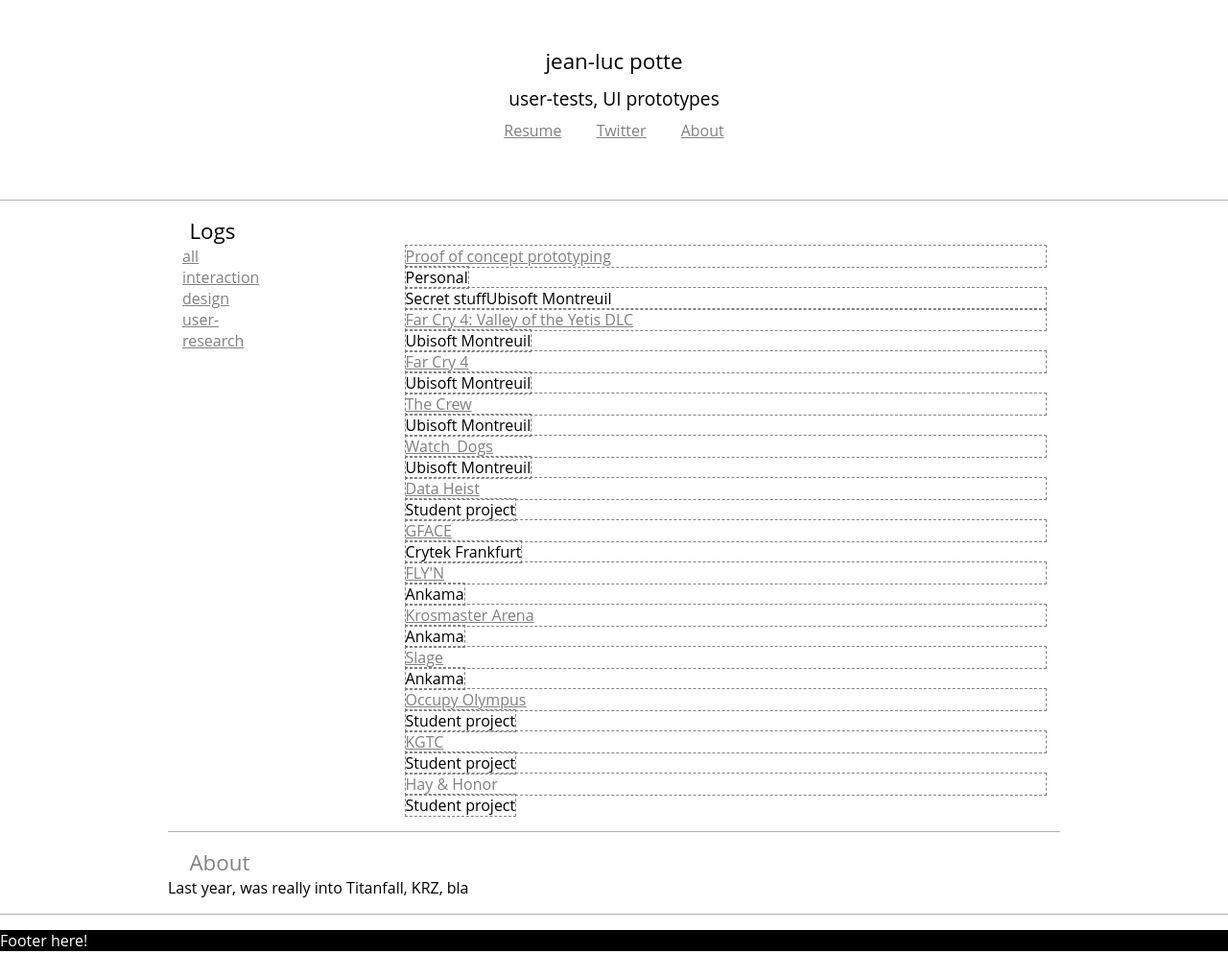
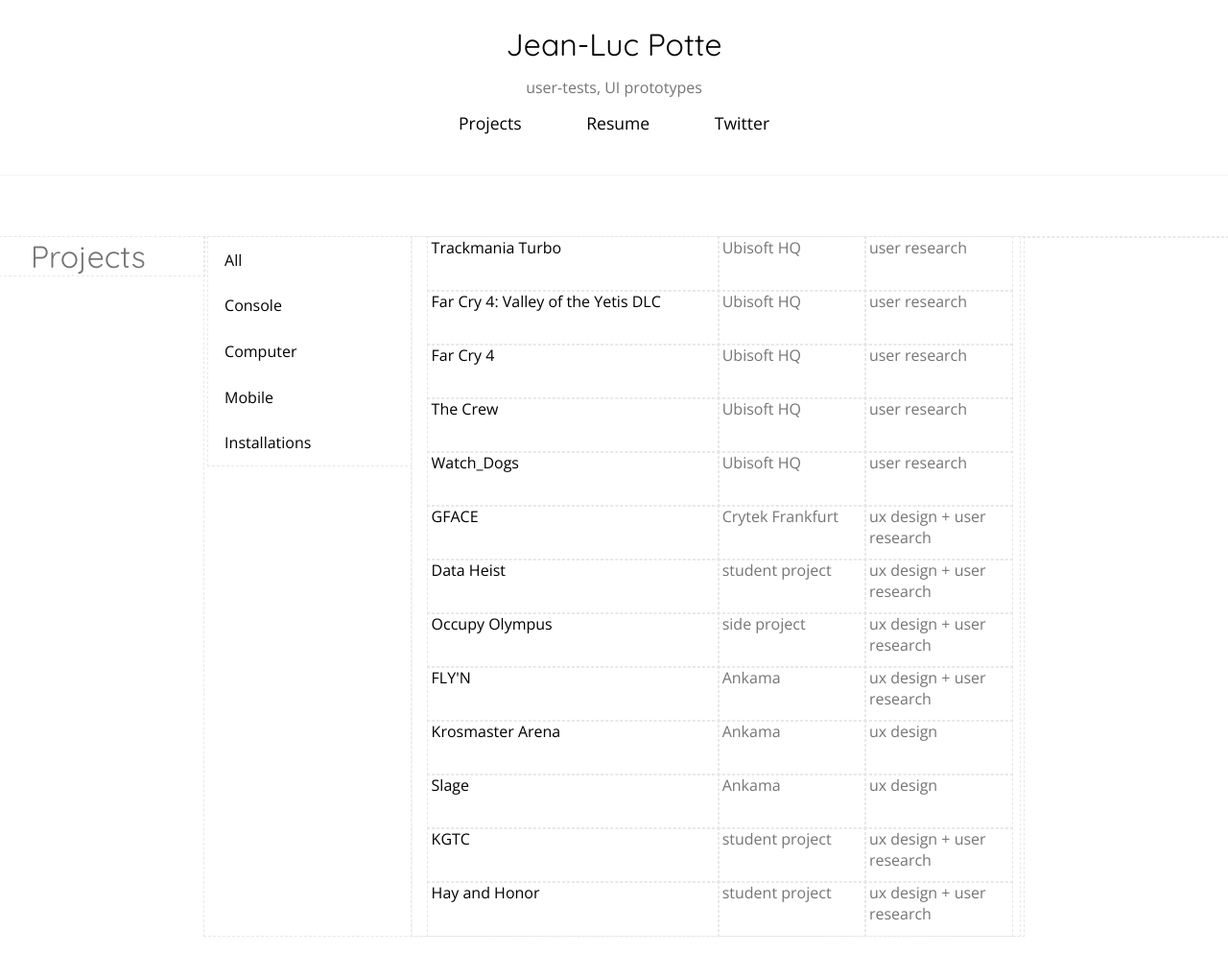
Before and after one commit to Downvector/codawUI, a plain HTML site: page index.html in a window 1280 px wide. Shown: the top 994 px of the page at 96% size. Drawn offline with nearby package versions, Linux system fonts and the light colour scheme.

Commit message:
add sections-based layout

```diff
--- a/index.html
+++ b/index.html
@@ -5,101 +5,155 @@
 		<meta http-equiv="X-UA-Compatible" content="IE=edge">
 		<meta name="viewport" content="width=device-width, initial-scale=1">
 		<title>Jean-Luc Potte: games user-experience, games user research</title>
-		<meta name="description" content="Portfolio of a games user experience designer/user researcher" />
-		<meta name="keywords" content="games user experience designer, games UX designer, games user researcher" />
+		<meta name="description" content="Portfolio of a games ux designer/user researcher" />
+		<meta name="keywords" content="games ux designer, games UX designer, games user researcher" />
 		<meta name="author" content="Jean-Luc Potte" />
-		<link href='http://fonts.googleapis.com/css?family=Source+Sans+Pro' rel='stylesheet' type='text/css'>
 		<link rel="stylesheet" type="text/css" href="styles.css" />
 		<style media="screen" type="text/css">
+			.grid {
+			}
+
 			.ur.ui, .ur, .ui {
 				display:block;
 			}
 
-			.col-one-fourth a{
-				display: block;
-				max-width:4em;
+			.col-three-fourths > *  {
+				height:3.5em;
 			}
 
-			.col-three-fourths > * {
-				outline:1px grey dashed;
+			.col-one-fourth a {
+				display:block;
 			}
+
+			.col-three-fourths span, .col-three-fourths a {
+				display:inline;
+			}
+
+			.col-one-sixth {
+				display:inline-block;
+				width:16.665%;
+				vertical-align: top;
+			}
+
+			.tasks {
+				padding:1.6em;
+				border-left:2em solid white;
+				border-right:2em solid white;
+				color:white;
+				background-color: rgb(117,117,117);
+			}
+
+			.test1 { background-color: pink;}
+			.test2 { background-color: red;}
+			.test3 { background-color: purple;}
+
+			@media screen and (max-width:768px) {
+				body {
+				}
+				.col-one-sixth {
+					width:100%;
+				}
+			}
+
 		</style>
 	</head>
 	<body>
 		<header>
-			<h1>jean-luc potte</h1>
+			<h1>Jean-Luc Potte</h1>
 			<h2>user-tests, UI prototypes</h2>
-			<a href=''>Resume</a>
-			<a href=''>Twitter</a>
-			<a href=''>About</a>
+			<a href='index.html'>Projects</a>
+			<a href='https://dl.dropboxusercontent.com/u/6069526/JeanLucPotte_CV.pdf/'>Resume</a>
+			<a href='https://twitter.com/jlpotte/'>Twitter</a>
 		</header>
 		<hr>
-		<section class='grid'>
-			<h1>Logs</h1>
-			<section class='col-one-fourth'>
-				<a class='filter'>all</a>
-				<a class='filter'>interaction design</a>
-				<a class='filter'>user-research</a>
-			</section><!-- navigation
-			--><section class='col-three-fourths'>
-				<a class='ui'>Proof of concept prototyping</a><span>Personal</span>
-				<div class='ur'>Secret stuffUbisoft Montreuil</div>
-				<a class='ur'>Far Cry 4: Valley of the Yetis DLC</a><span>Ubisoft Montreuil</span>
-				<a class='ur'>Far Cry 4</a><span>Ubisoft Montreuil</span>
-				<a class='ur'>The Crew</a><span>Ubisoft Montreuil</span>
-				<a class='ur'>Watch_Dogs</a><span>Ubisoft Montreuil</span>
-				<a class='ui ur'>Data Heist</a><span>Student project</span>
-				<a class='ui ur'>GFACE</a><span>Crytek Frankfurt</span>
-				<a class='ui ur'>FLY'N</a><span>Ankama</span>
-				<a class='ui ur'>Krosmaster Arena</a><span>Ankama</span>
-				<a class='ui ur'>Slage</a><span>Ankama</span>
-				<a class='ui ur'>Occupy Olympus</a><span>Student project</span>
-				<a class='ui ur'>KGTC</a><span>Student project</span>
-				<a class='ui ur'>Hay & Honor</a><span>Student project</span>
+		<section class='col-one-sixth'>
+			<h1>Projects</h1>
+		</section><!--
+		--><section class='col-two-thirds'>
+				<section class='col-one-fourth'>
+					<a class='filter'>All</a>
+					<a class='filter'>Console</a>
+					<a class='filter'>Computer</a>
+					<a class='filter'>Mobile</a>
+					<a class='filter'>Installations</a>
+				</section><!--
+				--><section class='col-three-fourths'>
+					<!--projects list-->
+				</section>
+		</section><!--
+		--><section class='col-one-sixth'>
+		</section><!--
+		--><section class='col-one-sixth'>
+			<h1>The way I contribute</h1>
+		</section><!--
+		--><section class='col-two-thirds'>
+			<section class='col-one-half tasks'>
+				<p>One type of tasks I am used to is to take charge of the game's interaction system. Example of deliverables are: Interaction design documents, wireframes, interaction prototypes. </p>
+				<p>I have a cumulated experience of around 12 months on those tasks (+12months on side projects). </p>
+			</section><!--
+			--><section class='col-one-half tasks'>
+					<p>Another type of task I do is user-testing: description-description. Example of deliverables: User-tests reports, user-tests quick info emails, focus groups.</p>
+					<p>So far I had the chance to be part of around 40 tests, and be the lead on 12 tests.</p>
 			</section>
 			<hr>
-			<h1><a>About</a></h1>
-			<section>
-				Last year, was really into Titanfall, KRZ, bla
+			<section class='col-one-forth tasks'>
+				test
 			</section>
+		</section><!--
+		--><section class='col-one-sixth'>
 		</section>
-		<hr>
-		<footer>
-			Footer here!
-		</footer>
-
 		<script src="http://code.jquery.com/jquery.min.js"></script>
 		<script src="jquery.min.js"></script>
 		<script>
 			'use-strict';
-			var link_nodes = document.getElementsByTagName('a');
 
 			if (typeof jQuery === 'undefined') {
 				document.write(unescape('jquery.min.js'))
 			};
 
-			link_nodes[0].setAttribute('href','https://dl.dropboxusercontent.com/u/6069526/JeanLucPotte_CV.pdf');
-			link_nodes[01].setAttribute('href','https://twitter.com/jlpotte/');
-			link_nodes[02].setAttribute('href','index.html#about');
-			link_nodes[03].setAttribute('href','');	//used in filterProjects()
-			link_nodes[04].setAttribute('href','');	//
-			link_nodes[05].setAttribute('href','');	//
-			link_nodes[06].setAttribute('href','2015_proof-of-concept-prototyping.html');
-			link_nodes[07].setAttribute('href','2015_fc4-yeti.html');
-			link_nodes[08].setAttribute('href','2014_fc4.html');
-			link_nodes[09].setAttribute('href','2014_the-crew.html');
-			link_nodes[10].setAttribute('href','2014_w_d.html');
-			link_nodes[11].setAttribute('href','2013_data-heist.html');
-			link_nodes[12].setAttribute('href','2013_gface.html');
-			link_nodes[13].setAttribute('href','2012_flyn.html');
-			link_nodes[14].setAttribute('href','2012_krosmaster.html');
-			link_nodes[15].setAttribute('href','2012_slage.html');
-			link_nodes[16].setAttribute('href','2012_hay-and-honor.html');
-			link_nodes[17].setAttribute('href','2013_data-heist.html');
-			link_nodes[18].setAttribute('name','about');
+			var projects = [
+			'Trackmania Turbo', 'Ubisoft HQ', 'user research',
+			'Far Cry 4: Valley of the Yetis DLC', 'Ubisoft HQ', 'user research',
+			'Far Cry 4', 'Ubisoft HQ', 'user research',
+			'The Crew', 'Ubisoft HQ', 'user research',
+			'Watch_Dogs', 'Ubisoft HQ', 'user research',
+			'GFACE', 'Crytek Frankfurt', 'ux design + user research',
+			'Data Heist', 'student project', 'ux design +  user research',
+			'Occupy Olympus', 'side project', 'ux design + user research',
+			'FLY\'N', 'Ankama', 'ux design + user research',
+			'Krosmaster Arena', 'Ankama', 'ux design',
+			'Slage', 'Ankama', 'ux design',
+			'KGTC', 'student project', 'ux design + user research',
+			'Hay and Honor', 'student project', 'ux design + user research'
+			]
 
+			document.getElementsByTagName('section')[1].style.marginBottom = '6em';
+			document.getElementsByClassName('col-three-fourths')[0].style.borderLeft = '1px solid rgb(244,244,244)';
+			document.getElementsByClassName('col-three-fourths')[0].style.paddingLeft = '1em';
 
-			for(i=3; i<6; i++) {
+    		var section, name, clients, tasks,
+			fragment = document.createDocumentFragment();
+
+	        for (var i = 0; i < projects.length; ++i) {
+	            section = document.createElement('section');
+	            section.textContent = projects[i];
+
+	            if(i%3 !==  0) {
+	            	section.style.color = 'rgb(117,117,117)';
+	            	section.className = 'col-one-fourth';
+	            } else  {
+	            	section.className = 'col-one-half';
+            	}
+	            fragment.appendChild(section);
+	        }
+			document.getElementsByTagName('section')[3].appendChild(fragment);
+
+			for(var i = 0; i < document.getElementsByTagName('section').length; i++) { //layout debug
+				//document.getElementsByTagName('section')[i].innerHTML += 'sectionID :' + i;
+				document.getElementsByTagName('section')[i].style.outline = '1px dashed rgb(232,232,232)';
+			}
+
+			/*for(i=3; i<6; i++) {
 				link_nodes[i].addEventListener('click', filterProjects, false);
 			}
 
@@ -128,7 +182,7 @@
 							break;
 					}
 				}
-			}
+			}*/
 		</script>
 	</body>
 </html>
--- a/styles.css
+++ b/styles.css
@@ -1,3 +1,5 @@
+@import url(http://fonts.googleapis.com/css?family=Quicksand|Open+Sans);
+
 html, body, div, span, applet, object, iframe,
 h1, h2, h3, h4, h5, h6, p, blockquote, pre,
 a, abbr, acronym, address, big, cite, code,
@@ -27,22 +29,13 @@ time, mark, audio, video {
           box-sizing: border-box;
 }
 
-.grid {
-  margin: 0 auto;
-  width: 960px;
-  padding-left: 30px;
-  padding-right: 30px;
-}
-
 .col-9-10,.col-1-10, .col-two-thirds, .col-one-third {
 	display: inline-block;
 	vertical-align: top;
 }
 
-.grid {
-	padding-left: 15px;
-	padding-right: 15px;
-}
+
+.col-one-half,
 .col-one-third,
 .col-two-thirds,
 .col-one-fourth,
@@ -51,8 +44,12 @@ time, mark, audio, video {
 .col-nine-tenths  {
 	display: inline-block;
 	vertical-align: top;
-	padding-left: 15px;
-	padding-right: 15px;
+	padding-left: 4px;
+	padding-right: 4px;
+}
+
+.col-one-half {
+	width:49.45%;
 }
 
 .col-one-third {
@@ -84,10 +81,7 @@ body {
 }
 
 header {
-	height:12em;
-	max-width:60%;
-	margin: 0 auto;
-	padding:3em;
+	padding:1.6em;
 	text-align: center;
 
 }
@@ -96,25 +90,51 @@ header > * {
 	margin: 0.5em 1em;
 }
 
+header h2 {
+	font-size:1em;
+	color:rgb(117,117,117);
+	padding:0.4em;
+}
+
+header a {
+	font-size:1.1em;
+		color:black;
+}
+
 a {
 	/*border:1px solid grey;
 	border-radius:3px;  souncloud style*/
-	color:grey;
+
+	text-decoration: none;
+	padding:0.8em;
+}
+
+a:active {
+	opacity:0.2;
 }
 
 a:hover {
-	opacity:0.4;
+	color:black;
+}
+
+a:visited {
+	color:rgb(117,117,117);
 }
 
 hr {
-	margin:1em 0;
+	margin:1em 0 4em 0;
 	border: 0;
-    border-bottom: 1px solid rgba(0, 0, 0, .3);
+    border-bottom: 1px solid rgb(244,244,244);
 }
 
 h1 {
 	margin: 0 1em;
-	font-size:1.4em;
+	font-size:2em;
+	font-family: 'Quicksand', sans-serif;
+}
+
+section h1 {
+	color:rgb(117,117,117);
 }
 
 h2 {
@@ -125,5 +145,3 @@ footer {
 	background-color:#000;
 	color:#fff;
 }
-
-@import url(http://fonts.googleapis.com/css?family=Open+Sans);
```
Also changed, not shown: 2015_proof-of-concept-prototyping.html (+1 -44 lines), _research/dnamodels-june15_fraud-warning.PNG (added), _research/modelsdotcom_list-of-related-horizontal.PNG (added), _research/on-abbot-kinney-layout.PNG (added), _research/phoebeEnglishPortfolio_150201.PNG (added), 1 other file.
